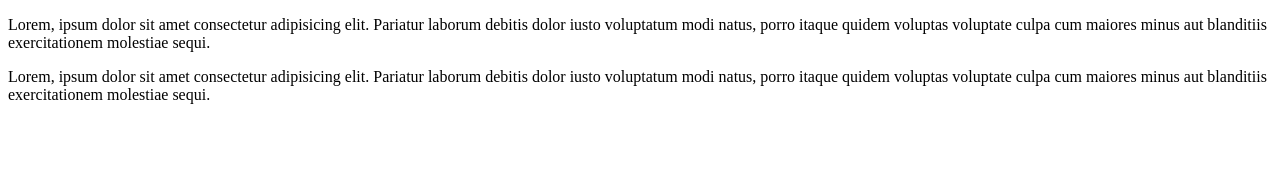
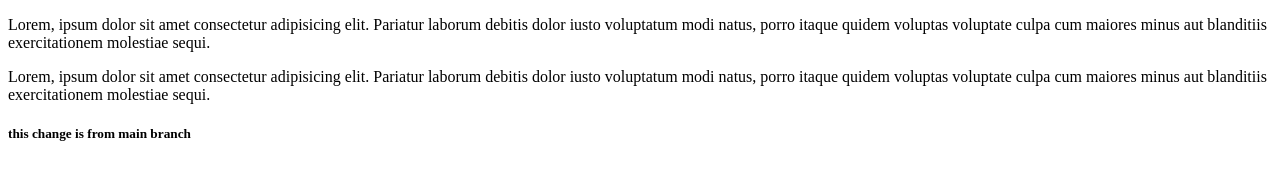
Before and after one commit to Masud-Rana2001/git, a plain HTML site: page index.html in a window 1280 px wide. Drawn offline with Linux system fonts and the light colour scheme.

Commit message:
change from main branch

```diff
--- a/index.html
+++ b/index.html
@@ -8,5 +8,8 @@
 <body>
   <p>Lorem, ipsum dolor sit amet consectetur adipisicing elit. Pariatur laborum debitis dolor iusto voluptatum modi natus, porro itaque quidem voluptas voluptate culpa cum maiores minus aut blanditiis exercitationem molestiae sequi.</p>
   <p>Lorem, ipsum dolor sit amet consectetur adipisicing elit. Pariatur laborum debitis dolor iusto voluptatum modi natus, porro itaque quidem voluptas voluptate culpa cum maiores minus aut blanditiis exercitationem molestiae sequi.</p>
+
+
+  <h5>this change is from main branch</h5>
 </body>
 </html>
```
